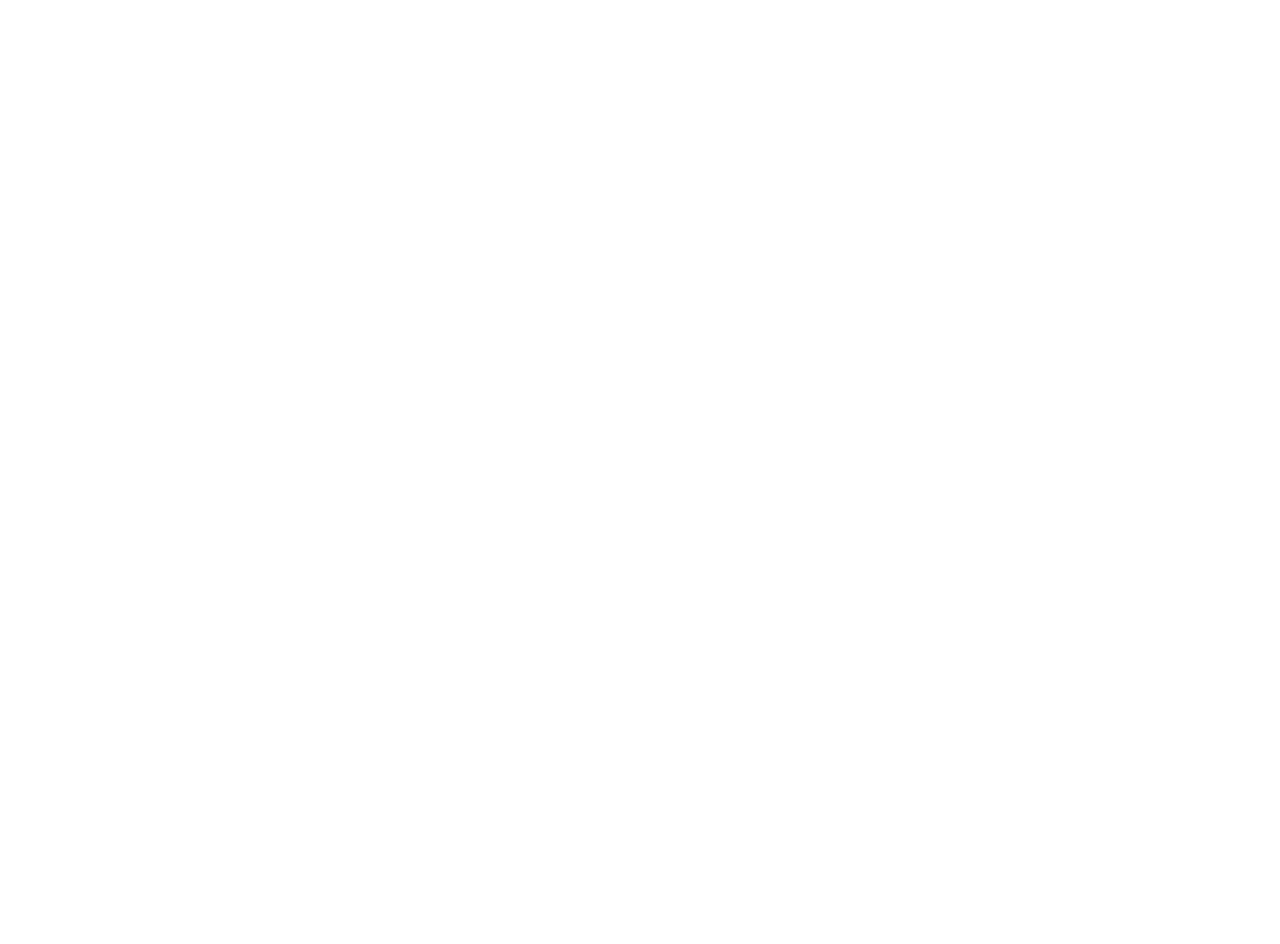
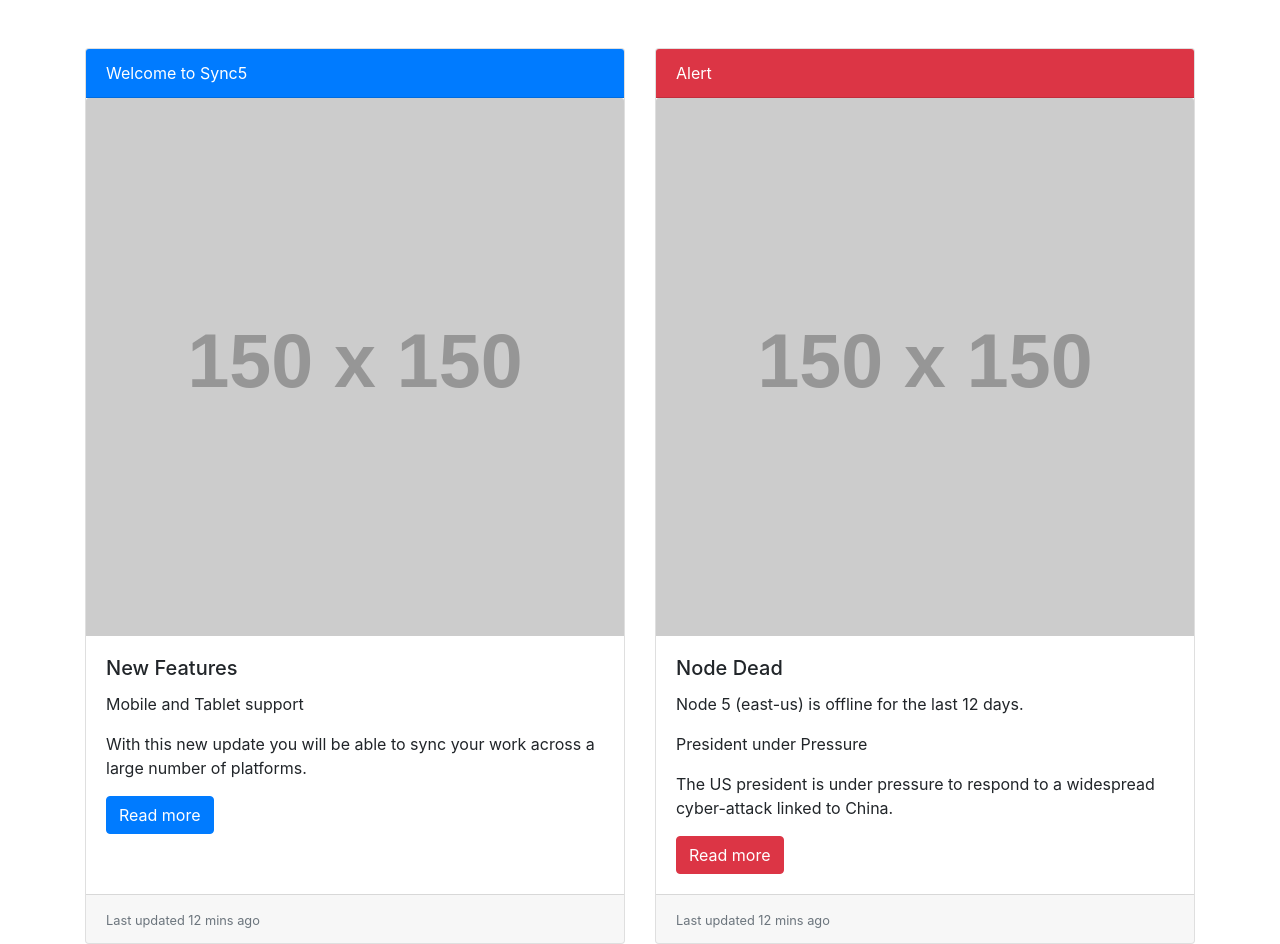
Before and after one commit to acciojob/bootstrap-card-RajnandaniPawar, a website: page main.html in a window 1280 px wide. Before the commit the page ends 800 px from the top, so only its background shows below. Drawn offline with nearby package versions, Linux system fonts and the light colour scheme; placeholder pictures from the web are drawn by us.

Commit message:
created a submission

```diff
--- a/main.html
+++ b/main.html
@@ -3,11 +3,48 @@
 <html>
 
 <head>
+	    <link rel="stylesheet" href="https://stackpath.bootstrapcdn.com/bootstrap/4.5.2/css/bootstrap.min.css">
 	<link rel="stylesheet" href="styles.css">
 </head>
 
 <body>
 	<!-- the entire body must be written by student -->
+
+        <div class="container mt-5">
+        <div class="card-deck">
+            <!-- Card 1 -->
+            <div class="card">
+                <div class="card-header bg-primary text-white">Welcome to Sync5</div>
+                <img src="https://via.placeholder.com/150" class="card-img-top" alt="Card image">
+                <div class="card-body">
+                    <h5 class="card-title">New Features</h5>
+                    <p class="card-text">Mobile and Tablet support</p>
+                    <p class="card-text">With this new update you will be able to sync your work across a large number of platforms.</p>
+                    <a href="#" class="btn btn-primary">Read more</a>
+                </div>
+                <div class="card-footer">
+                    <small class="text-muted">Last updated 12 mins ago</small>
+                </div>
+            </div>
+            <!-- Card 2 -->
+            <div class="card">
+                <div class="card-header bg-danger text-white">Alert</div>
+                <img src="https://via.placeholder.com/150" class="card-img-top" alt="Card image">
+                <div class="card-body">
+                    <h5 class="card-title">Node Dead</h5>
+                    <p class="card-text">Node 5 (east-us) is offline for the last 12 days.</p>
+                    <p class="card-text">President under Pressure</p>
+                    <p class="card-text">The US president is under pressure to respond to a widespread cyber-attack linked to China.</p>
+                    <a href="#" class="btn btn-danger">Read more</a>
+                </div>
+                <div class="card-footer">
+                    <small class="text-muted">Last updated 12 mins ago</small>
+                </div>
+            </div>
+        </div>
+    </div>
+
+
     <script type="text/javascript" src="./script.js">
 </script>
 
```
